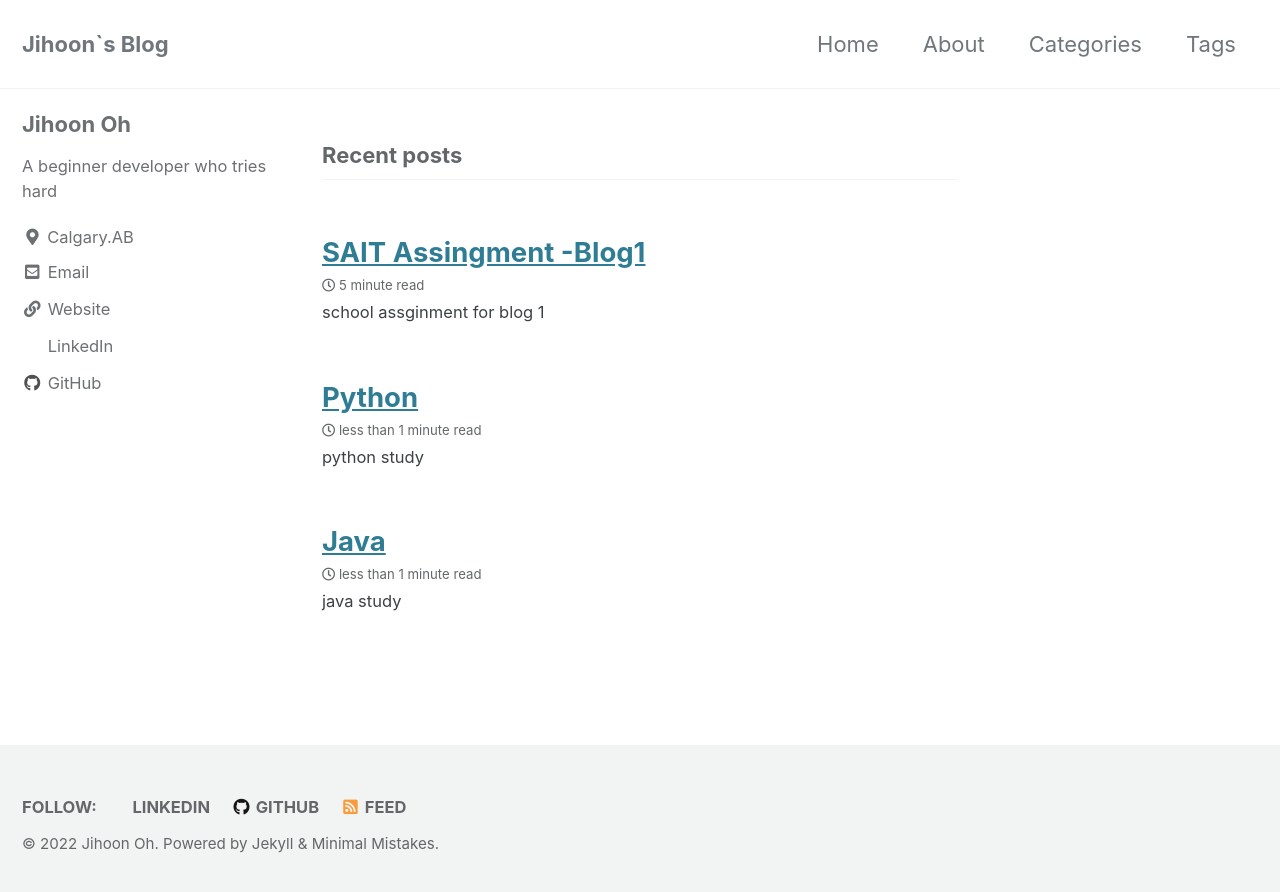
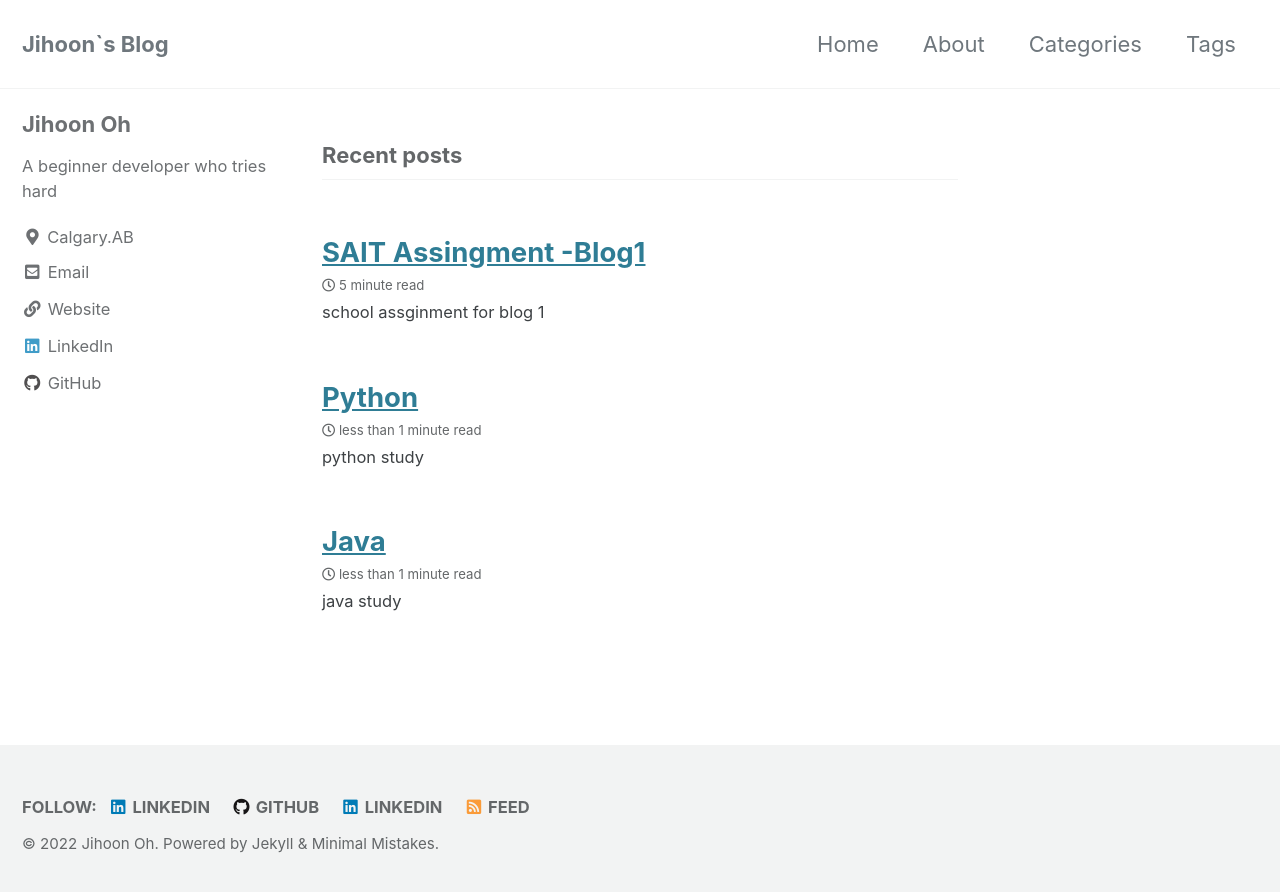
Before and after one commit to jihoon0324/jihoon0324.github.io, a Jekyll site: the page built from index.html, in a window 1280 px wide. Shown: the top 892 px of the page. Built offline with Jekyll 4.4.1, drawn with Linux system fonts in a browser that asks for light colours; cached includes are drawn as plain includes; the list of posts is cut into pages by our own code.

Commit message:
add config.yml

```diff
--- a/_config.yml
+++ b/_config.yml
@@ -115,7 +115,7 @@ author:
       icon: "fas fa-fw fa-link"
       url: "https://jihoon0324.github.io/"
     - label: "LinkedIn"
-      icon: "fab fa-fw fa-LinkedIn-square"
+      icon: "fab fa-fw fa-linkedin"
       url: "https://www.linkedin.com/in/jihoon-oh-30585a204/"
     - label: "Facebook"
       icon: "fab fa-fw fa-facebook-square"
@@ -134,14 +134,14 @@ footer:
       icon: "fab fa-fw fa-twitter-square"
       # url:
     - label: "LinkedIn"
-      icon: "fab fa-fw fa-LinkedIn-square"
+      icon: "fab fa-fw fa-linkedin"
       url: "https://www.linkedin.com/in/jihoon-oh-30585a204/"
     - label: "GitHub"
       icon: "fab fa-fw fa-github"
       url: "https://github.com/jihoon0324"
-    - label: "GitLab"
-      icon: "fab fa-fw fa-gitlab"
-      # url:
+    - label: "LinkedIn"
+      icon: "fab fa-fw fa-linkedin"
+      url: "https://www.linkedin.com/in/jihoon-oh-30585a204/"
     - label: "Bitbucket"
       icon: "fab fa-fw fa-bitbucket"
       # url:
```
